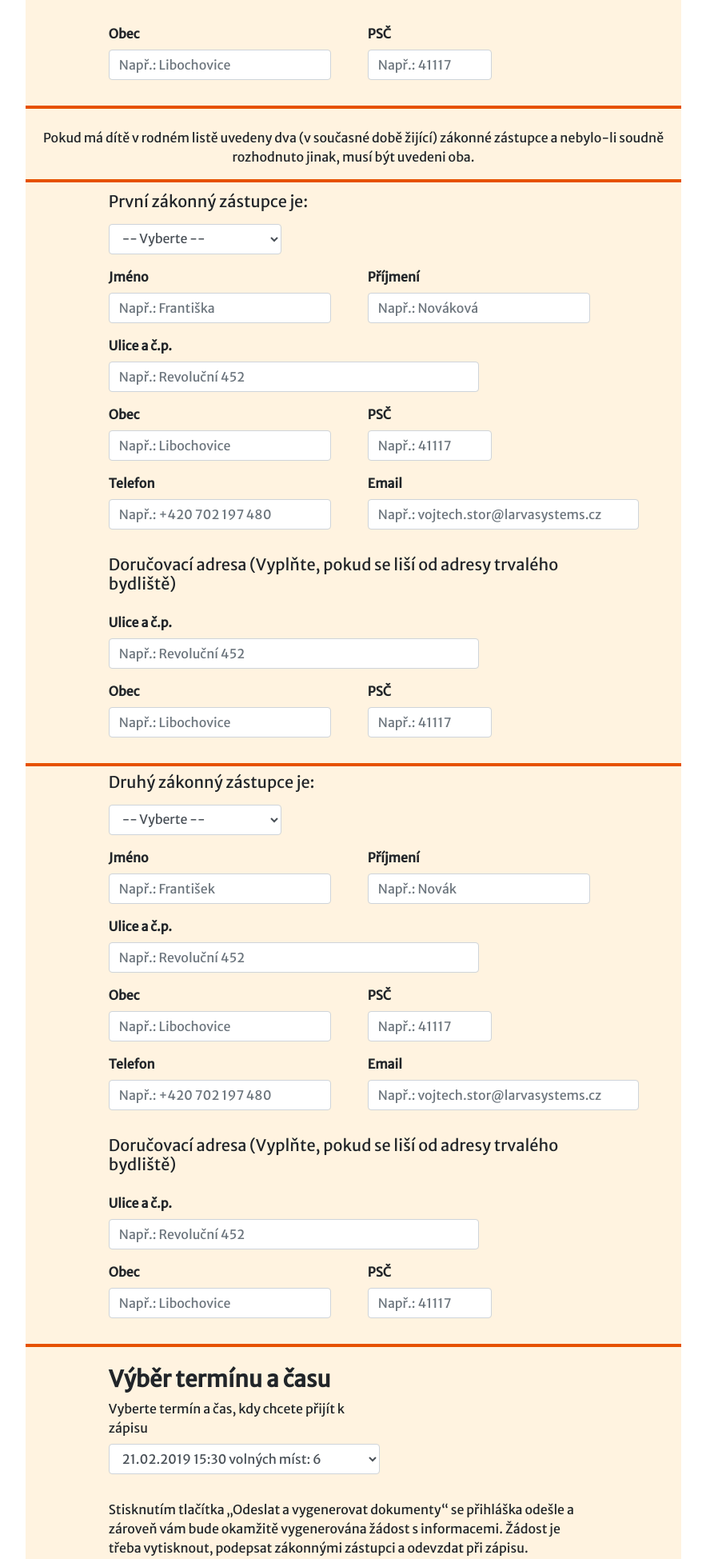
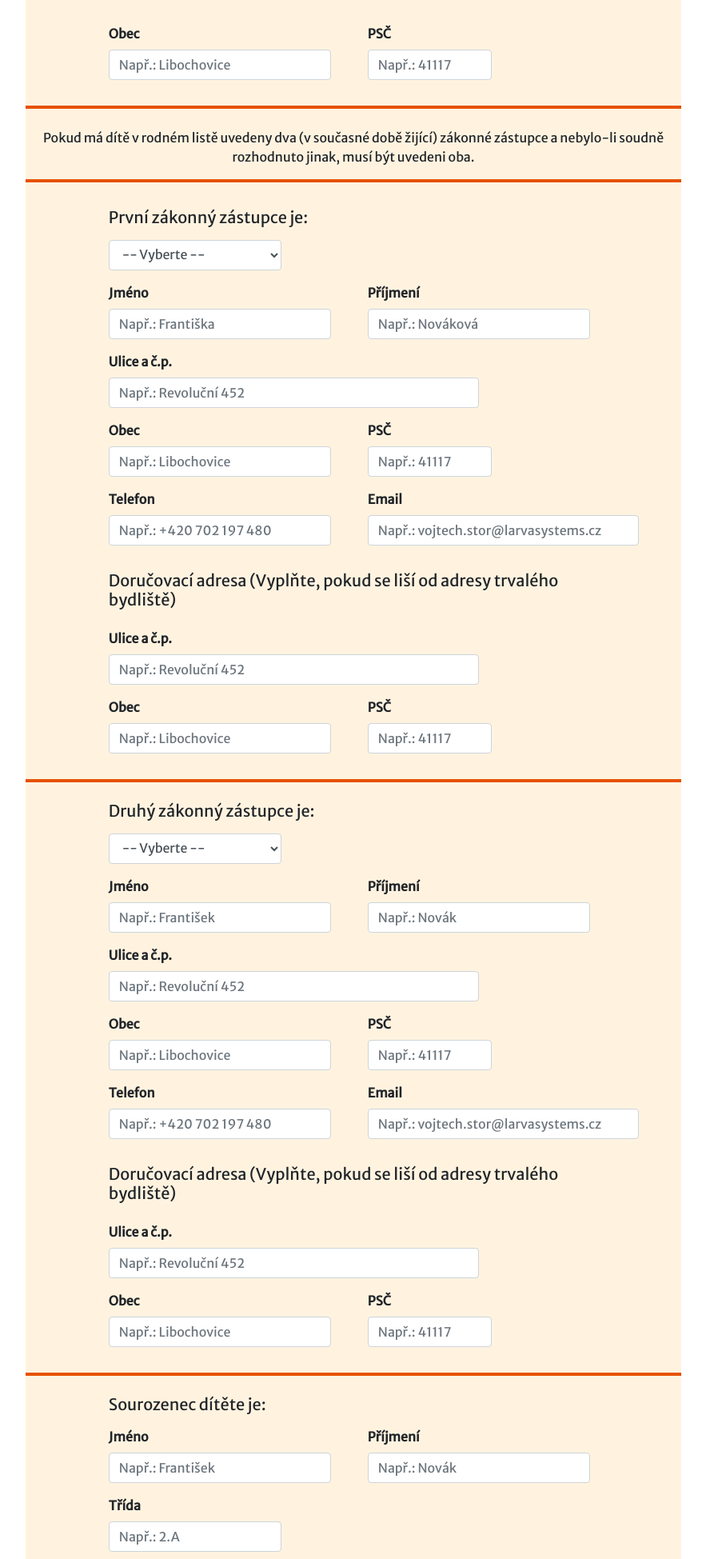
Before and after one commit to xstor1/ZsMetelkovoZapisDoPrvnichTrid, a PHP site: page / in a window 1280 px wide. Shown: the part 661-2610 px from the top of the page at 80% size, without its empty margins (198-1081 px from the left). Run offline with PHP 8.4, Linux system fonts and the light colour scheme; data comes from the database, SQL or seed files in the repository.

Commit message:
Sourozenec puf

```diff
--- a/Database/Database.php
+++ b/Database/Database.php
@@ -4,7 +4,7 @@ class Database {
 const HOST = '127.0.0.1';
     const USER = 'root';
     const PASSWORD = '';
-    const DBNAME = 'larvasystemscz3';
+    const DBNAME = 'zapis';
 
     private $conn;
 
--- a/index.php
+++ b/index.php
@@ -1586,7 +1586,7 @@ lang=CS style='font-size:11.0pt'> Teplice, Metelkovo nám. 968<o:p></o:p></span>
                         </div>
                     </div>
                     <div class="row  offset-lg-1">
-                        <div class="col-md-5 col-lg-6 col-xl-8 ml-2 mt-1">
+                        <div class="col-md-5 col-lg-6 col-xl-8 ml-2 mt-4">
                             <div class="h5"> První zákonný zástupce je:</div>
                         </div>
                     </div>
@@ -1680,12 +1680,12 @@ lang=CS style='font-size:11.0pt'> Teplice, Metelkovo nám. 968<o:p></o:p></span>
                 </div>
             </div>
         </div>
-        <div class="container-fluid">
+         <div class="container-fluid">
             <div class="row ">
                 <div class="col-md-8 col-sm-12 col-lg-8  offset-md-2 offset-lg-2"
                      style=" border-bottom: 4px solid #E65100; background-color:  #FFF3E0">
                     <div class="row  offset-lg-1">
-                        <div class="col-md-5 col-lg-6 col-xl-8 ml-2 mt-2">
+                        <div class="col-md-5 col-lg-6 col-xl-8 ml-2 mt-4">
                             <div class="h5"> Druhý zákonný zástupce je:</div>
                         </div>
                     </div>
@@ -1769,6 +1769,36 @@ lang=CS style='font-size:11.0pt'> Teplice, Metelkovo nám. 968<o:p></o:p></span>
                             <label for="pscz2dor"><strong>PSČ</strong></label>
                             <input class="form-control" type="text" name="pscz2dor" id="pscz2dor"
                                    placeholder="Např.: 41117">
+                        </div>
+                    </div>
+                </div>
+            </div>
+        </div>
+        <div class="container-fluid">
+            <div class="row  ">
+                <div class="col-md-8 col-sm-12 col-lg-8  offset-md-2 offset-lg-2"
+                     style=" border-bottom: 4px solid #E65100; background-color:  #FFF3E0">
+                    <div class="row   offset-lg-1">
+                        <div class="col-md-5 col-lg-6 col-xl-8 ml-2 mt-4">
+                            <div class="h5"> Sourozenec dítěte je:</div>
+                        </div>
+                    </div>
+                    <div class="row  mb-4 offset-lg-1">
+                        <div class="col-md-5 col-lg-5  m-2 ">
+                            <label for="jmenozsourozence"><strong>Jméno</strong> </label>
+                            <input class="form-control" type="text" name="jmenozsourozence" id="jmenozsourozence"
+                                   placeholder="Např.: František">
+                        </div>
+                        <div class="col-md-5 col-lg-5  m-2 ">
+
+                            <label for="prijmenisourozence"><strong>Příjmení</strong> </label>
+                            <input class="form-control" type="text" name="prijmenisourozence" id="prijmenisourozence"
+                                   placeholder="Např.: Novák">
+                        </div>
+                        <div class="col-md-3 col-lg-4 mb-2 m-2">
+                            <label for="tridasourozence"><strong>Třída</strong> </label>
+                            <input class="form-control" type="text" name="tridasourozence" id="tridasourozence"
+                                   placeholder="Např.: 2.A">
                         </div>
                     </div>
                 </div>
@@ -1799,7 +1829,7 @@ lang=CS style='font-size:11.0pt'> Teplice, Metelkovo nám. 968<o:p></o:p></span>
 
                             </select>
                         </div>
-                    </div>
+                    </div>a
 
                     <span id="zprava"></span>
                     <div class="row  offset-lg-1">
```
